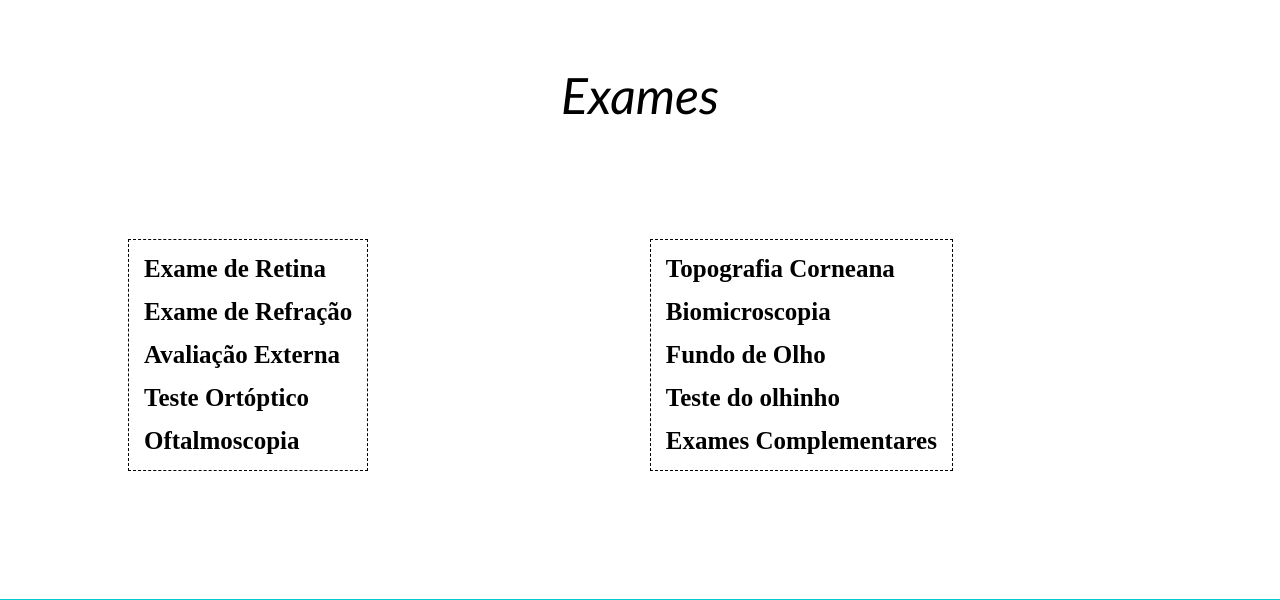
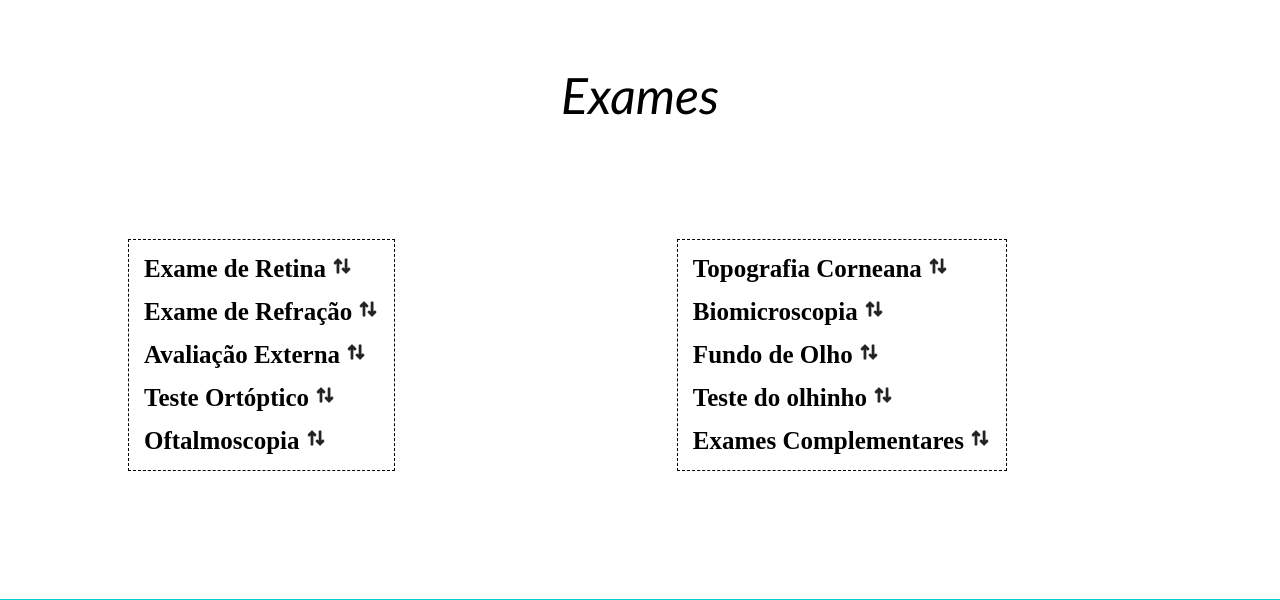
Before and after one commit to VanessadaSilvaPereira/ProjetoIntegradorUC12, a PHP site: page /exames.php in a window 1280 px wide. Shown: the part 429-1029 px from the top of the page. Run offline with PHP 8.4, Linux system fonts and the light colour scheme.

Commit message:
Página exames alterada

```diff
--- a/exames.php
+++ b/exames.php
@@ -18,13 +18,13 @@
         <div id="div01">
 
 
-            <h3 class="flip1">Exame de Retina</h3>
+            <h3 class="flip1">Exame de Retina<img src="imagens/setas.png" style="width:22px; margin-left:5px;"></h3>
             <div class="painel1" style="margin: 20px"> O mapeamento de retina, também conhecido como exame de fundo de olho ou fundoscopia.<br>
                 É um exame em que o oftalmologista consegue observar os nervos,
                 vasos sanguíneos e o tecido do olho responsável pela captação das imagens,
                 podendo detectar alterações e permitir a indicação do tratamento.</div>
 
-            <h3 class="flip2">Exame de Refração</h3>
+            <h3 class="flip2">Exame de Refração<img src="imagens/setas.png" style="width:22px; margin-left:5px;"></h3>
             <div class="painel2" style="margin: 20px"> Também conhecido como exame de visão, é o teste mais comum realizado por oftalmologistas,
                 pois ele indica como está a
                 visão do paciente e se é necessário o uso de lentes corretivas.<br>
@@ -35,20 +35,20 @@
                 Esse exame é bem simples e indicado como avaliação inicial para todas as pessoas que apresentam alguma dificuldade visual,
                 o ideal é que seja realizado anualmente.</div>
 
-            <h3 class="flip3">Avaliação Externa</h3>
+            <h3 class="flip3">Avaliação Externa<img src="imagens/setas.png" style="width:22px; margin-left:5px;"></h3>
             <div class="painel3" style="margin: 20px"> Esse exame é o primeiro contato do médico com o paciente.<br>
                 Nele, é possível identificar vermelhidão, edemas nas pálpebras, secura nos olhos ou qualquer outra alteração externa.<br>
                 Por meio desse contato inicial,
                 o profissional poderá ditar a continuidade do tratamento com os exames oftalmológicos adequados. <br><br></div>
 
-            <h3 class="flip4">Teste Ortóptico</h3>
+            <h3 class="flip4">Teste Ortóptico<img src="imagens/setas.png" style="width:22px; margin-left:5px;"></h3>
             <div class="painel4" style="margin: 20px"> Esse exame testa os músculos ligados à movimentação dos olhos e identifica alterações sensoriais,
                 podendo reconhecer sinais de estrabismo e ambliopia.<br>
                 Ele é indicado para avaliar o alinhamento dos olhos e a posição do olhar.<br>
                 Pacientes com suspeitas das condições mencionadas e que apresentam visão dupla
                 ou embaçada devem procurar um médico para realização do teste.</div>
 
-            <h3 class="flip5">Oftalmoscopia</h3>
+            <h3 class="flip5">Oftalmoscopia<img src="imagens/setas.png" style="width:22px; margin-left:5px;"></h3>
             <div class="painel5" style="margin: 20px">A oftalmoscopia — conhecida também como exame de fundo de olho — checa as condições do fundo do globo ocular.<br>
                 Por meio dela é possível verificar regiões como a retina, vasos sanguíneos e o disco óptico.<br>
                 Para a realização desse exame, o médico dilata a pupila do paciente e projeta um feixe de luz no interior do olho.<br>
@@ -62,25 +62,25 @@
 
         <div id="div02">
 
-            <h3 class="flip6">Topografia Corneana</h3>
+            <h3 class="flip6">Topografia Corneana<img src="imagens/setas.png" style="width:22px; margin-left:5px;"></h3>
             <div class="painel6" style="margin: 20px">Por meio desse exame, é possível fazer o mapeamento topográfico do relevo da córnea e determinar a curvatura corneana.<br>
                 Ele é indicado a pacientes pré-operatórios de cirurgias corretivas — miopia, hipermetropia, astigmatismo e cataratas.<br>
                 Esse exame é essencial para identificar doenças de maneira precoce e também é importante para pacientes em adaptação de lentes de contato.<br><br></div>
 
 
-            <h3 class="flip7">Biomicroscopia</h3>
+            <h3 class="flip7">Biomicroscopia<img src="imagens/setas.png" style="width:22px; margin-left:5px;"></h3>
             <div class="painel7" style="margin: 20px"> Exame feito para verificar as condições da conjuntiva, pálpebras e parte anterior dos olhos. <br><br></div>
 
-            <h3 class="flip8"> Fundo de Olho</h3>
+            <h3 class="flip8"> Fundo de Olho<img src="imagens/setas.png" style="width:22px; margin-left:5px;"></h3>
             <div class="painel8" style="margin: 20px"> Com o uso do oftalmoscópio o oftalmologista consegue ver e avaliar como está o nervo ótico, retina e os vasos da retina; <br><br></div>
 
-            <h3 class="flip9">Teste do olhinho</h3>
+            <h3 class="flip9">Teste do olhinho<img src="imagens/setas.png" style="width:22px; margin-left:5px;"></h3>
             <div class="painel9" style="margin: 20px"> Feito em bebês ainda nas primeiras semanas de vida é um exame que pode detectar doenças como catarata,
                 glaucoma congênito, tumores, inflamações intraoculares e hemorragias.<br>
                 Com o oftalmoscópio o oftalmologista detecta o reflexo da retina que,
                 quando saudável irá refletir tons de vermelho, laranja ou amarelo.<br><br></div>
 
-            <h3 class="flip10">Exames Complementares</h3>
+            <h3 class="flip10">Exames Complementares<img src="imagens/setas.png" style="width:22px; margin-left:5px;"></h3>
             <div class="painel10" style="margin: 20px">  Em consultas regulares são solicitados exames de rotina, como os apresentados.<br>
                 No entanto, nem sempre é possível chegar a um diagnóstico apenas com eles. Em alguns casos específicos,
                 o médico solicitará exames complementares — ultrassom, topografia, tonometria, tomografias, angiografia, entre outros.<br>
```
Also changed, not shown: imagens/setas.png (added).
